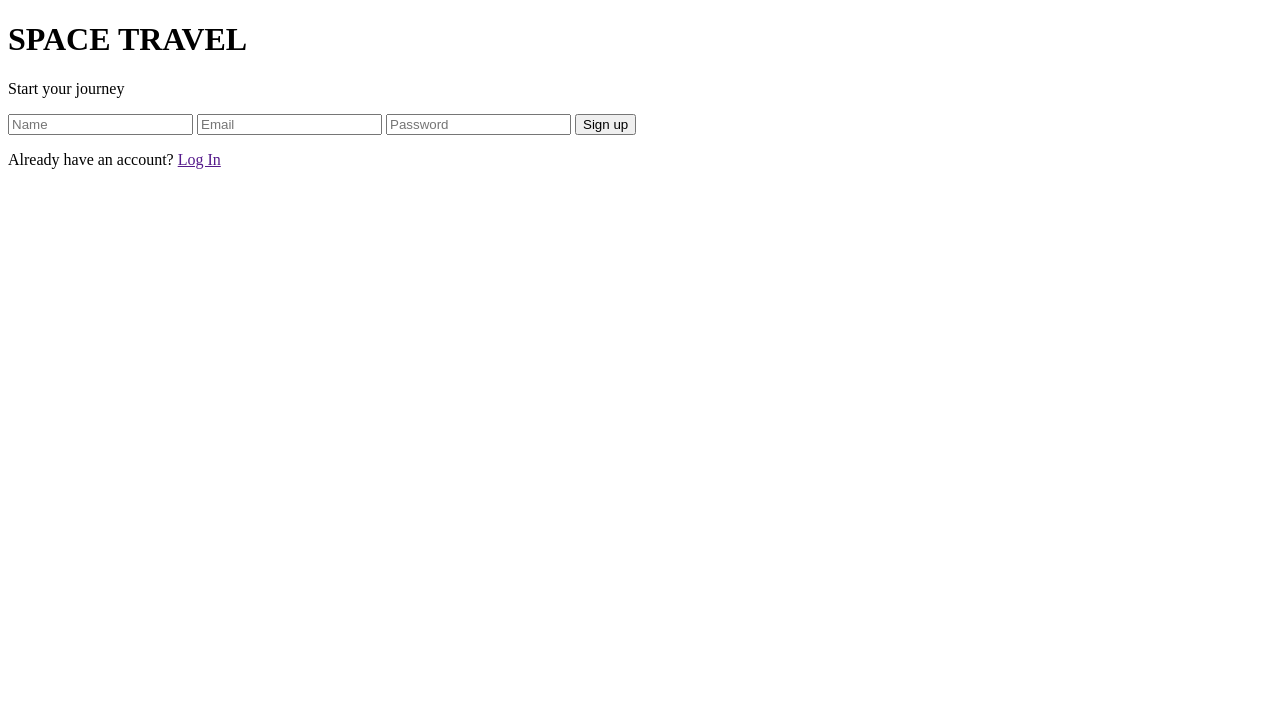
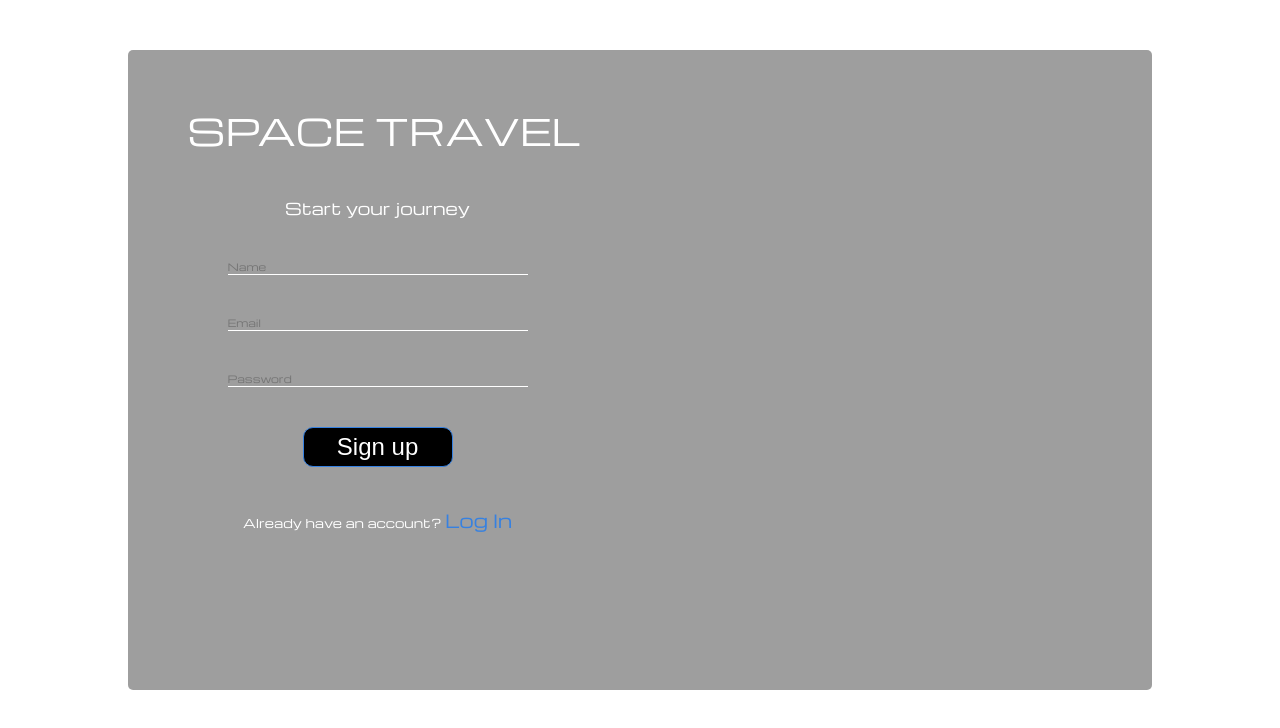
Before and after one commit to negrojcb/SignUp, a plain HTML site: page index.html in a window 1280 px wide. Drawn offline with nearby package versions, Linux system fonts and the light colour scheme; the site is published under a folder, as on GitHub Pages, so addresses that start at the root find nothing.

Commit message:
SignUpForm: changes in related routes

```diff
--- a/index.html
+++ b/index.html
@@ -7,7 +7,7 @@
     <link rel="preconnect" href="https://fonts.googleapis.com" />
     <link rel="preconnect" href="https://fonts.gstatic.com" crossorigin />
     <link href="https://fonts.googleapis.com/css2?family=Michroma&display=swap" rel="stylesheet" />
-    <link rel="stylesheet" href="/styles.css" />
+    <link rel="stylesheet" href="./styles.css" />
   </head>
   <body>
     <main>
--- a/styles.css
+++ b/styles.css
@@ -18,7 +18,7 @@ html {
   margin: 0 auto;
   margin-top: 50px;
   border-radius: 5px;
-  background-image: url('/assets/Desktop\ -\ 3\ \(2\).png');
+  background-image: url('./assets/Desktop\ -\ 3\ \(2\).png');
   background-size: cover;
   background-position: center;
   background-repeat: no-repeat;
```
